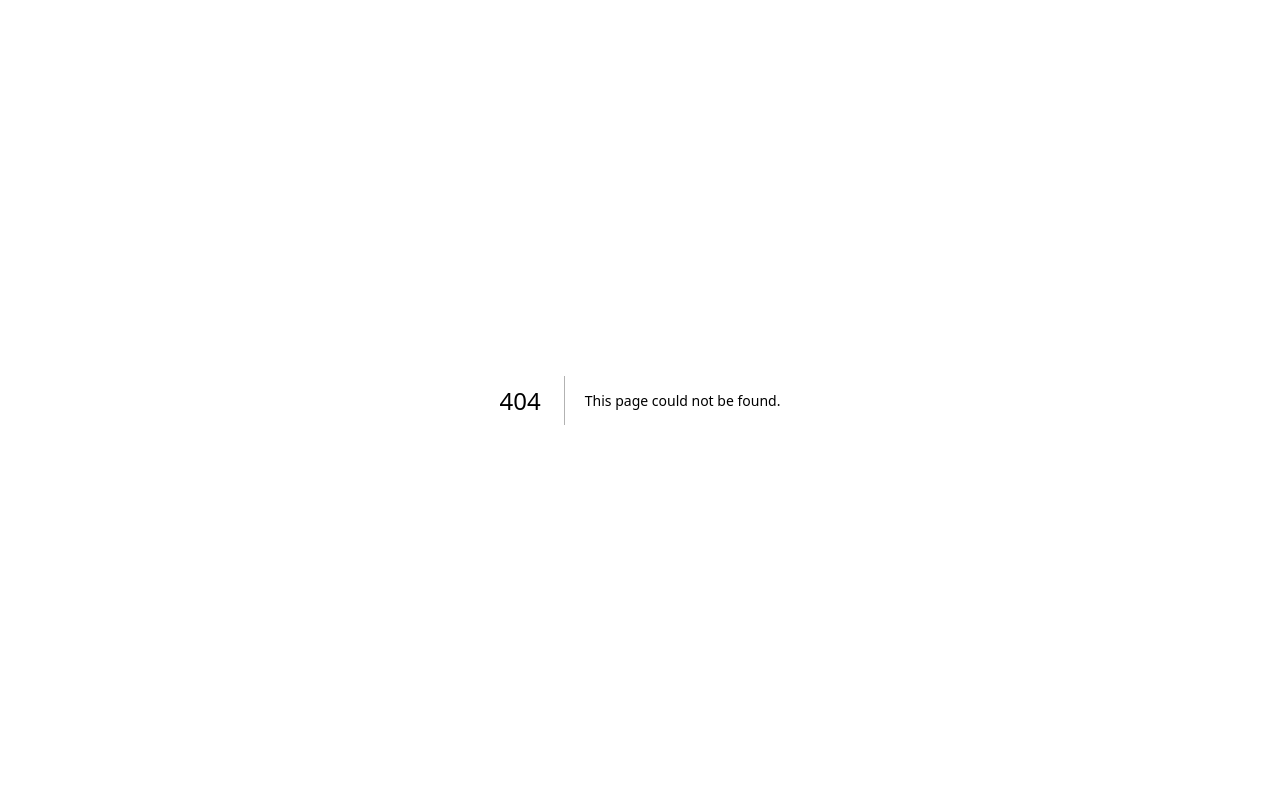
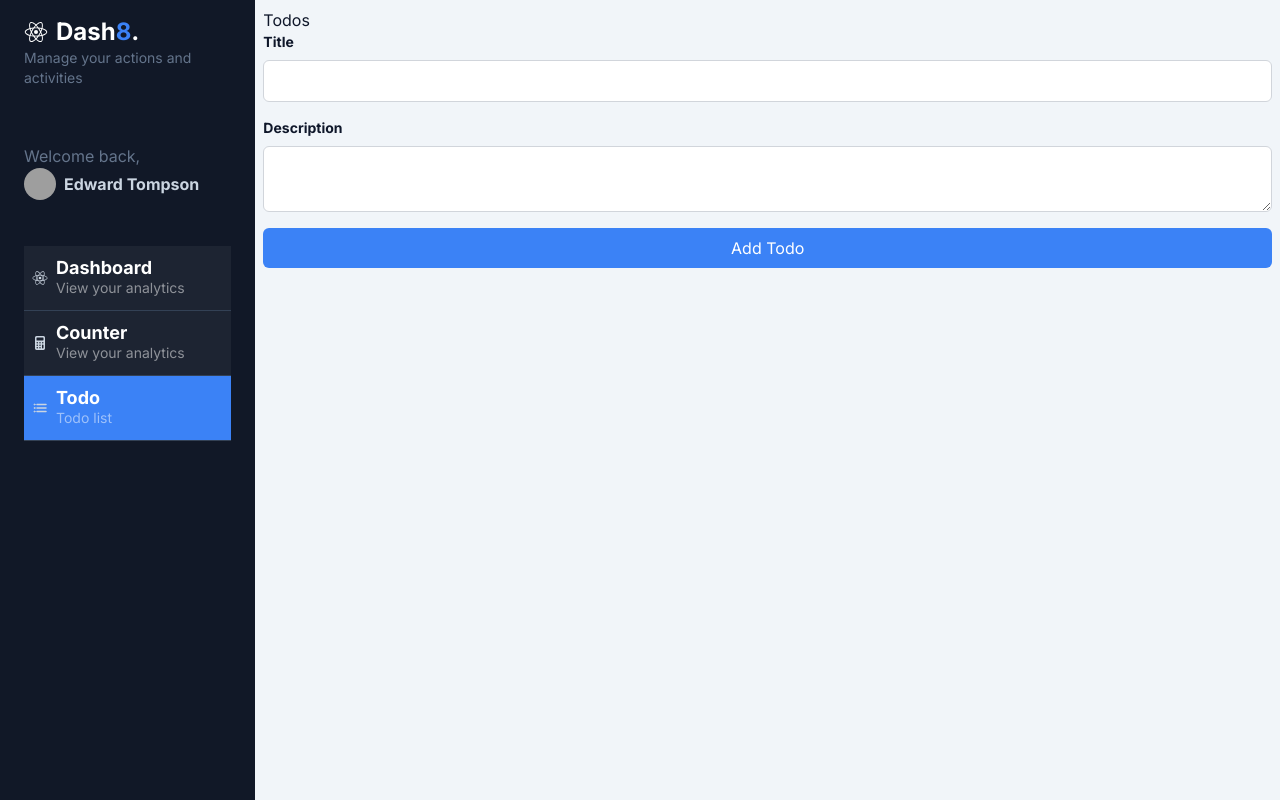
Before and after one commit to felipe-parra/big-mix-app, a Next.js app: page /dashboard/todos in a window 1280 px wide. Before the commit this address had no page. Built offline with nearby package versions, Linux system fonts and the light colour scheme; grey boxes are pictures that could not be loaded.

Commit message:
Adding todo page & components

```diff
--- /dev/null
+++ b/src/app/components/todos/components/TodoItem.tsx
@@ -0,0 +1,12 @@
+import React from 'react'
+import { Todo } from './TodoList'
+
+export const TodoItem = ({ id, title, description, completed }: Todo) => {
+  return (
+    <div >
+      <h5>{title}</h5>
+      <p>{description}</p>
+      <input type="checkbox" name={"completed"} id="completed" checked={completed} />
+    </div>
+  )
+}
--- /dev/null
+++ b/src/app/components/todos/components/TodoList.tsx
@@ -0,0 +1,93 @@
+'use client'
+import { useState } from 'react'
+import { TodoItem } from './TodoItem'
+
+export interface Todo {
+  id: string
+  title: string
+  description: string
+  completed: boolean
+}
+
+
+const INITIAL_STATE: Todo = {
+  id: "",
+  title: "",
+  description: "",
+  completed: false
+}
+
+
+interface TodoListProps {
+  todos: Todo[]
+}
+
+export const TodoList = ({ todos = [] }: TodoListProps) => {
+  const [todo, setTodo] = useState<Todo>(INITIAL_STATE)
+  const [todosList, setTodos] = useState<Todo[]>(todos)
+  const [loading, setLoading] = useState<boolean>(false)
+
+  const handleChange = (e: React.ChangeEvent<HTMLInputElement | HTMLTextAreaElement>) => {
+    const { name, value } = e.target
+    setTodo({
+      ...todo,
+      [name]: value
+    })
+  }
+
+  const handleSubmit = (e: React.FormEvent<HTMLFormElement>) => {
+    e.preventDefault()
+    setLoading(true)
+    setTodos([...todos, todo])
+    setTodo(INITIAL_STATE)
+    setLoading(false)
+  }
+
+  return (
+    <section>
+      <article>
+        <form onSubmit={handleSubmit}>
+          <div className="flex flex-col space-y-4">
+            <div className="flex flex-col space-y-2">
+              <label htmlFor="title" className="text-sm font-bold">Title</label>
+              <input
+                type="text"
+                name="title"
+                id="title"
+                value={todo.title}
+                onChange={handleChange}
+                className="border border-gray-300 rounded-md px-4 py-2 focus:outline-none focus:ring-2 focus:ring-blue-500 focus:border-transparent" />
+            </div>
+            <div className="flex flex-col space-y-2">
+              <label htmlFor="description" className="text-sm font-bold">Description</label>
+              <textarea
+                name="description"
+                id="description"
+                value={todo.description}
+                onChange={handleChange}
+                className="border border-gray-300 rounded-md px-4 py-2 focus:outline-none focus:ring-2 focus:ring-blue-500 focus:border-transparent" />
+            </div>
+            <div className="flex flex-col space-y-2">
+              <button
+                type="submit"
+                className={`bg-blue-500 text-white px-4 py-2 rounded-md hover:bg-blue-600 transition ease-linear duration-150
+                ${loading ? "opacity-50 cursor-not-allowed" : ""}
+                `}
+                disabled={loading}
+              >
+                Add Todo
+              </button>
+            </div>
+          </div>
+        </form>
+      </article>
+      <article>
+        {
+          todosList.map((todo, index) => (
+            <TodoItem {...todo} key={todo.title + "-" + index} />
+          ))
+        }
+      </article>
+    </section>
+  )
+}
--- /dev/null
+++ b/src/app/components/todos/index.tsx
@@ -0,0 +1,2 @@
+export { TodoList } from './components/TodoList'
+export { TodoItem } from './components/TodoItem'
--- /dev/null
+++ b/src/app/dashboard/todos/page.tsx
@@ -0,0 +1,20 @@
+import { Metadata } from "next"
+import { TodoList } from "@/app/components/todos/index"
+
+export const metadata: Metadata = {
+  title: "Todos",
+  description: "Todos page",
+}
+
+export default function TodosPage() {
+  return (
+    <section>
+      <article>
+        <h1>
+          Todos
+        </h1>
+      </article>
+      <TodoList />
+    </section>
+  )
+}
```
